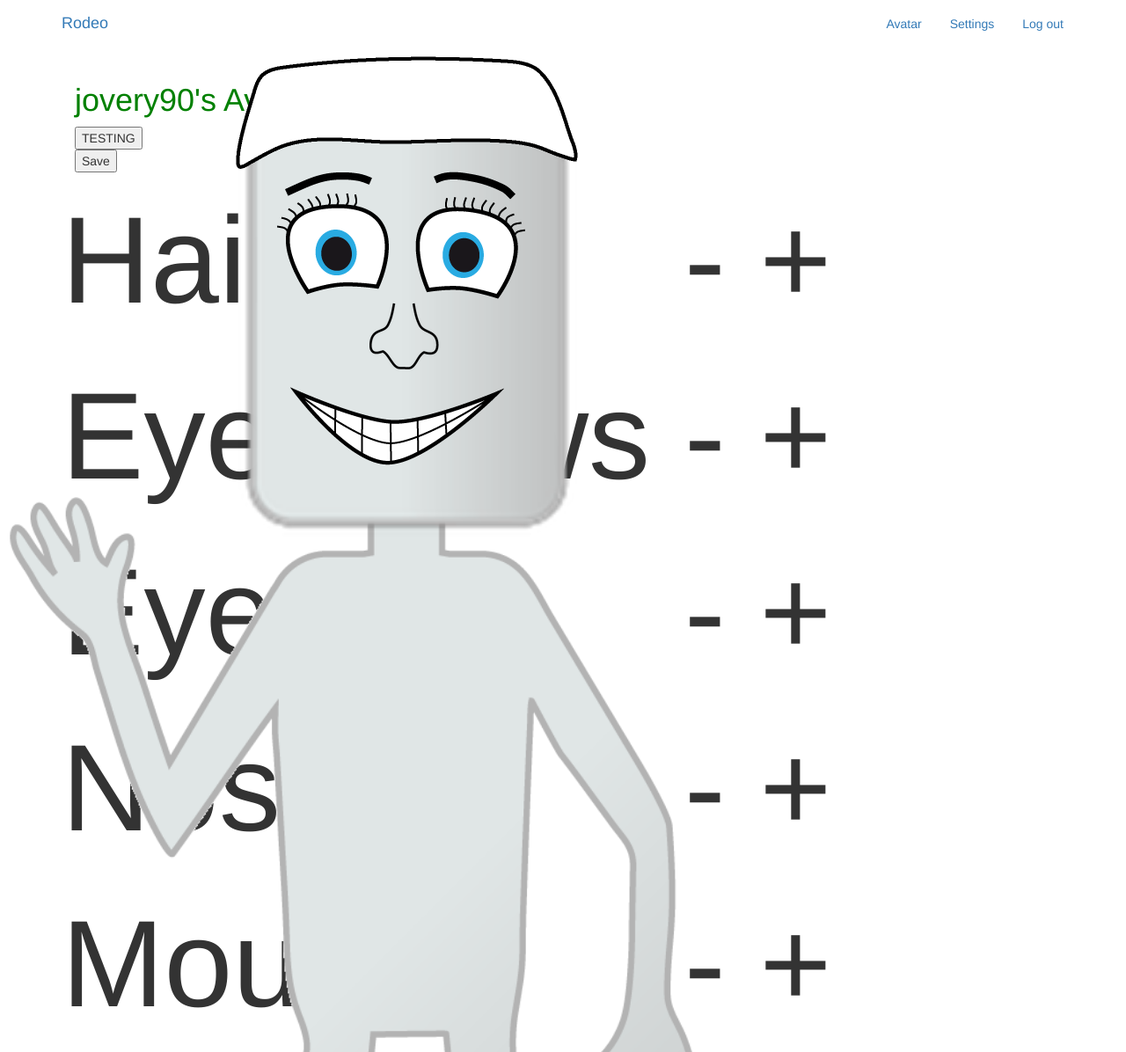
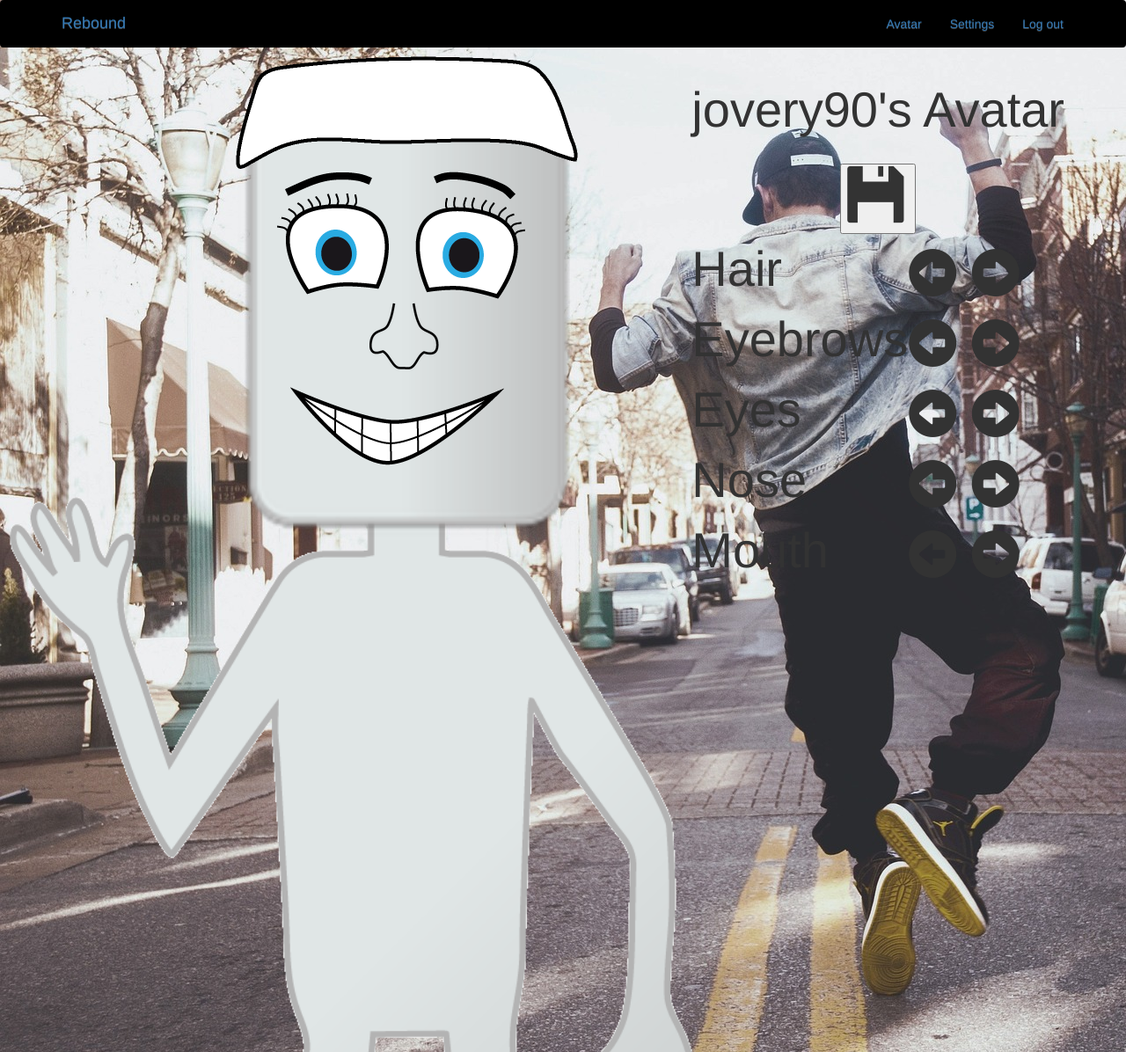
Before and after one commit to jovery90/RodeoProject, a Django app: page /profileApp/avatar/3/ in a window 1280 px wide. Shown: the top 1196 px of the page at 88% size. Run offline with Django 3.2, Linux system fonts and the light colour scheme; a user stored in the database is signed in; data comes from the database, SQL or seed files in the repository; both versions use the stored data as it was after the commit; some libraries are stand-ins or nearby versions.

Commit message:
Changed visuals

```diff
--- a/profileApp/templates/profileApp/avatar.html
+++ b/profileApp/templates/profileApp/avatar.html
@@ -5,11 +5,16 @@
 
 {% load staticfiles %}
 
-<div class="container">
+
+
+
+<div class="pull-right">
+  <div class="" id="coolStuff">
+
+
   <h1 id="thisTag">{{user.username}}'s Avatar</h1>
   <!-- <h2>{{user.gender}}</h2> This works to access other fields -->
-
-<input onclick="testStuff();" type="submit" name="" value="TESTING">
+<br>
   <form id="testForm" method="post" >
 
 
@@ -19,43 +24,51 @@
       {% bootstrap_form form %}
         </div>
 
-      <input type="submit" value="Save"/>
+      <button  id="avatarSave"  type="submit" ><span class="glyphicon glyphicon-floppy-disk"></span></button>
+
+
 
   </form>
 
 
+  </div>
 
-</div>
+
 
 
 <table>
   <tr>
     <td>Hair</td>
-    <td onclick="hairSub();">&nbsp-</td>
-    <td onclick="hairAdd();">&nbsp+</td>
+    <td class="glyphicon glyphicon-circle-arrow-left" onclick="hairSub();"></td>
+    <td>&nbsp</td>
+    <td class="glyphicon glyphicon-circle-arrow-right" onclick="hairAdd();"></td>
   </tr>
   <tr>
-    <td>Eye Brows</td>
-    <td onclick="eyebrowSub();">&nbsp-</td>
-    <td onclick="eyebrowAdd();">&nbsp+</td>
+    <td>Eyebrows</td>
+    <td class="glyphicon glyphicon-circle-arrow-left" onclick="eyebrowSub();"></td>
+    <td>&nbsp</td>
+    <td class="glyphicon glyphicon-circle-arrow-right" onclick="eyebrowAdd();"></td>
   </tr>
   <tr>
     <td>Eyes</td>
-    <td onclick="eyeSub();">&nbsp-</td>
-    <td onclick="eyeAdd();">&nbsp+</td>
+    <td class="glyphicon glyphicon-circle-arrow-left" onclick="eyeSub();"></td>
+    <td>&nbsp</td>
+    <td class="glyphicon glyphicon-circle-arrow-right" onclick="eyeAdd();"></td>
   </tr>
   <tr>
     <td>Nose</td>
-    <td onclick="noseSub();">&nbsp-</td>
-    <td onclick="noseAdd();">&nbsp+</td>
+    <td class="glyphicon glyphicon-circle-arrow-left" onclick="noseSub();"></td>
+    <td>&nbsp</td>
+    <td class="glyphicon glyphicon-circle-arrow-right" onclick="noseAdd();"></td>
   </tr>
   <tr>
     <td>Mouth</td>
-    <td onclick="mouthSub();">&nbsp-</td>
-    <td onclick="mouthAdd();">&nbsp+</td>
+    <td class="glyphicon glyphicon-circle-arrow-left" onclick="mouthSub();"></td>
+    <td>&nbsp</td>
+    <td class="glyphicon glyphicon-circle-arrow-right" onclick="mouthAdd();"></td>
   </tr>
 </table>
-
+</div>
 <!-- <img id="mainBody" src="../../../static/Rodeo/images/body.png" alt=""> -->
 <img id="mainBody" src="{% static "Rodeo/images/body.png" %}" alt="">
 <img id="mainHead" src="{% static "Rodeo/images/head.png" %}" alt="">
--- a/static/Rodeo/css/masterMe.css
+++ b/static/Rodeo/css/masterMe.css
@@ -1,10 +1,41 @@
-h1 {
-  color: green;
+.navbar {
+    color: yellow;
+    background-color: black;
+}
+.nav {
+
+    color: yellow;
+    background-color: black;
 }
 
 
+h1 {
+  font-size: 4em;
+}
+
+#indexHead {
+  text-align: center;
+}
+
+#thisTag {
+  font-size: 4em;
+}
+
+#coolStuff {
+  text-align: center;
+}
+
+#avatarSave {
+  text-align: right;
+}
+
+.glyphicon.glyphicon-floppy-disk {
+  font-size: 5em;
+
+}
+
 table {
-  font-size: 10em;
+  font-size: 4em;
 }
 
 #mainEyebrows{
--- a/templates/base.html
+++ b/templates/base.html
@@ -3,7 +3,7 @@
 <html>
   <head>
     <meta charset="utf-8">
-    <title>Rodeo</title>
+    <title>Rebound</title>
     <!-- Style sheet -->
 
 
@@ -23,7 +23,13 @@
 
     <link href="https://fonts.googleapis.com/css?family=Montserrat" rel="stylesheet">
 
+    <style media="screen">
+    body {
+        background-repeat:no-repeat;
+        background-attachment: fixed;
+}
 
+    </style>
 
 
 <!-- AVATAR -->
@@ -31,14 +37,14 @@
 
 
   </head>
+  <!-- <body background="../static/Rodeo/images/hiphop.jpg"> -->
 
-
-  <body>
+  <body background="{% static "Rodeo/images/hiphop.jpg" %}">
 
     <nav class="navbar  mynav" role="navigation" id="navbar">
     			<div class="container">
 
-            <a class="navbar-brand mynav" href="{% url 'home' %}">Rodeo</a>
+            <a class="navbar-brand mynav" href="{% url 'home' %}">Rebound</a>
 
     					<ul class="nav navbar-nav navbar-right">
     						{% if user.is_authenticated %}
--- a/templates/index.html
+++ b/templates/index.html
@@ -1,6 +1,9 @@
 {% extends "base.html" %}
+{% load staticfiles %}
 
 {% block content %}
-    <h1>Welcome to Rodeo {{user.username}}</h1>
+<br>
+<br>
+    <h1 id="indexHead">Welcome to Rebound {{user.username}}</h1>
 
 {% endblock %}
```
Also changed, not shown: profileApp/templates/profileApp/index.html (deleted, +0 -131 lines), db.sqlite3, static/Rodeo/images/bbfield.jpg (added), static/Rodeo/images/climb.jpg (added), static/Rodeo/images/gliding.jpg (added), static/Rodeo/images/hiphop.jpg (added), static/Rodeo/images/plane.jpg (added).
